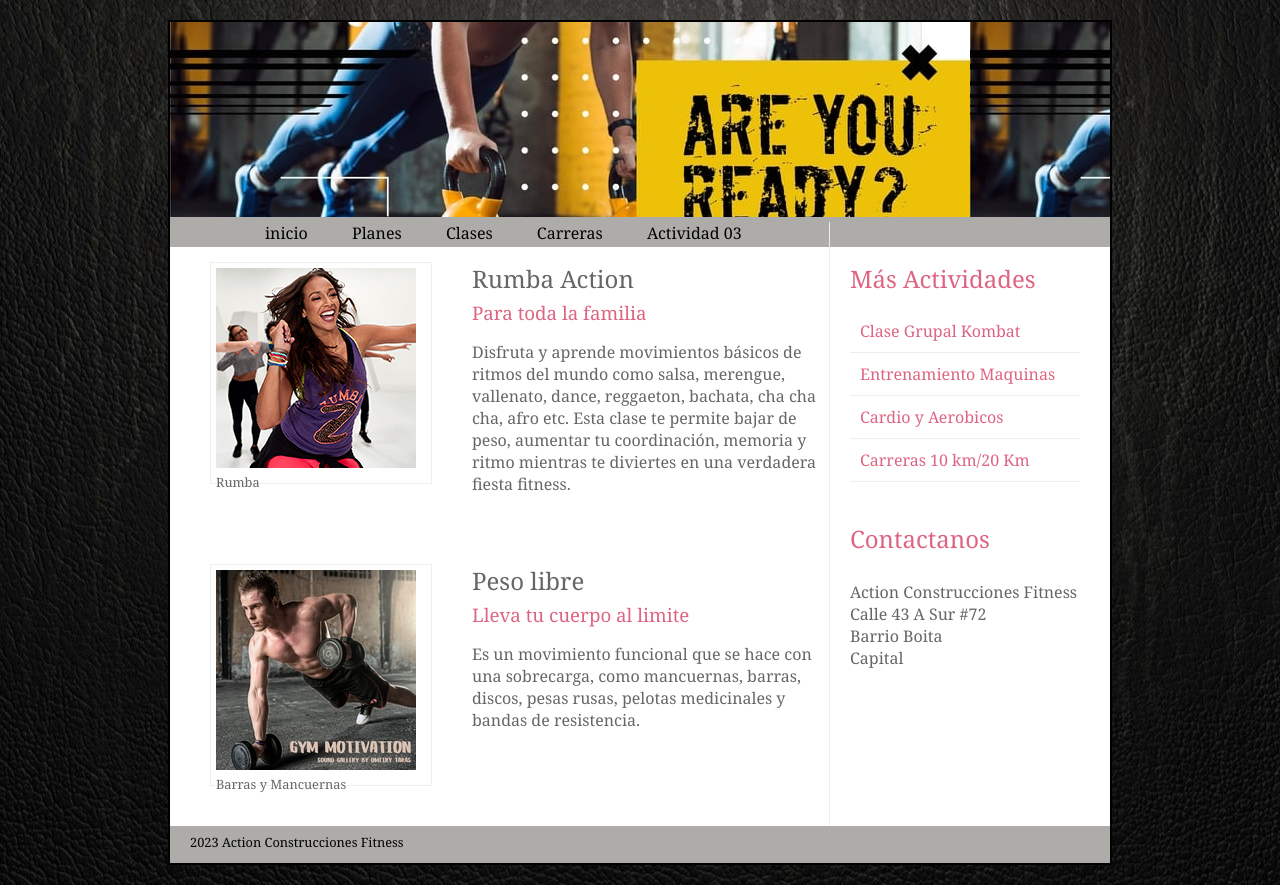
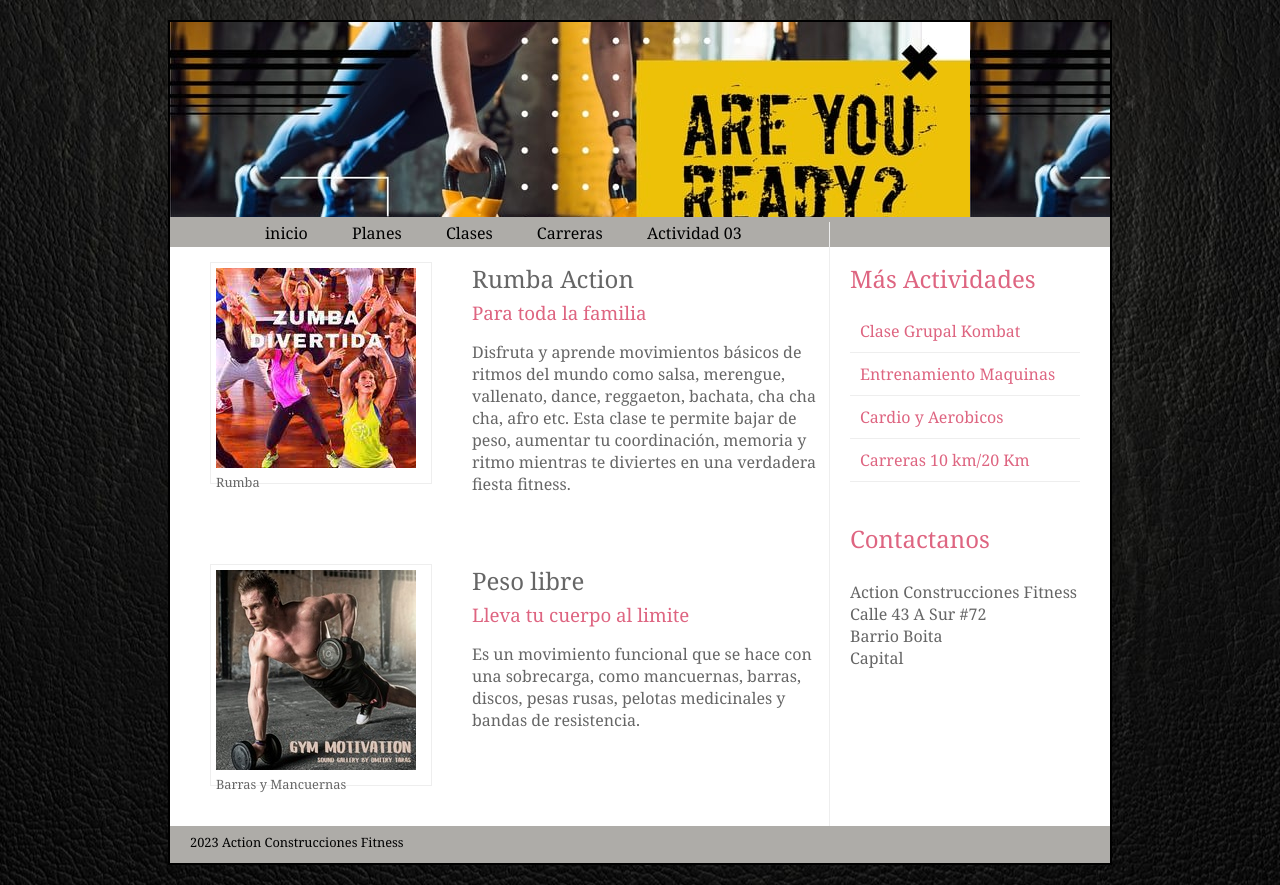
Before and after one commit to bryangomez27/Actividades.github.io, a plain HTML site: page actividad 02.html in a window 1280 px wide. Drawn offline with Linux system fonts and the light colour scheme.

Commit message:
Update actividad 02.html

```diff
--- a/actividad 02.html
+++ b/actividad 02.html
@@ -26,7 +26,7 @@
             <section class="courses">
                 <article>
                     <figure>
-                        <img src=".\images\rumba.png" alt="Rumba" />
+                        <img src=".\images\rumba.jpg" alt="Rumba" />
                         <figcaption>Rumba</figcaption>
                     </figure>
                     <hgroup>
```
